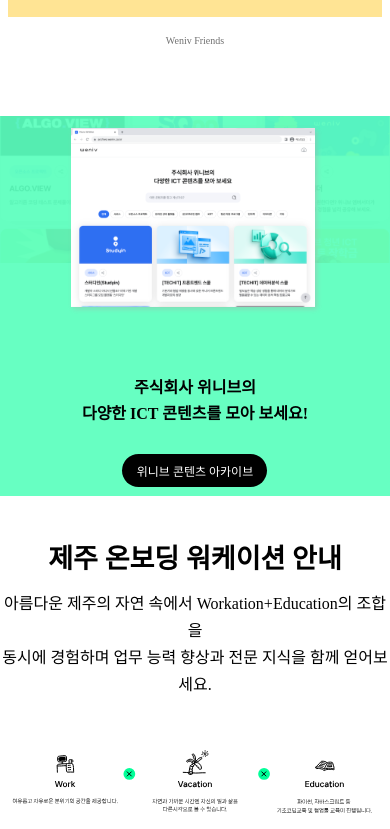
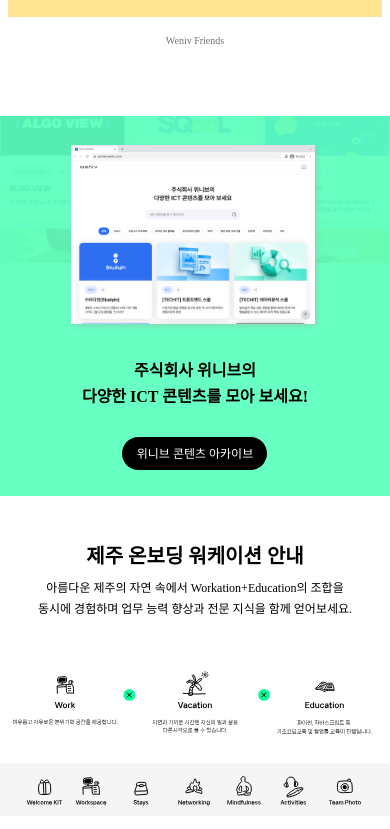
Before and after one commit to weniv/opeaceLandingpage, a React (Create React App) app: page / in a window 390 px wide. Shown: the part 2535-3364 px from the top of the page. Built offline with nearby package versions, Linux system fonts and the light colour scheme; a web font is replaced by a local one.

Commit message:
💄 Style: 반응형 레이아웃 통일

```diff
--- a/src/components/CompanyIntro.jsx
+++ b/src/components/CompanyIntro.jsx
@@ -3,12 +3,17 @@
 import { Title, SubTitle } from './atom';
 import styled from 'styled-components';
 import { companyIntroList, googleFormLink } from '../text';
+import { useResizeContext } from '../context/ResizeContext';
 
 export default function CompanyIntro() {
+  const { isMobile } = useResizeContext();
+
   return (
     <Layout>
-      <Title>기업 소개</Title>
-      <SubTitle>본 프로젝트는 오피스제주, 주식회사 위니브 2개사가 연합하여 공동 진행합니다.</SubTitle>
+      <Title isMobile={isMobile}>기업 소개</Title>
+      <SubTitle isMobile={isMobile}>
+        본 프로젝트는 오피스제주, 주식회사 위니브 2개사가 연합하여 공동 진행합니다.
+      </SubTitle>
 
       <Wrap>
         {companyIntroList.map((el) => (
--- a/src/components/Footer.jsx
+++ b/src/components/Footer.jsx
@@ -2,18 +2,21 @@
 import styled from 'styled-components';
 import Layout from './Layout';
 import { partnershipList } from '../text';
+import { useResizeContext } from '../context/ResizeContext';
 
 export default function Footer() {
+  const { isMobile } = useResizeContext();
+
   return (
     <Layout>
-      <Text>
+      <Text isMobile={isMobile}>
         제주 온보딩 워케이션 프로그램 JTP제주테크노파크의
         <br />
         <strong>[디지털 트랜스포메이션 관광융합 프로젝트]</strong>
         <br />
         선정, 지원을 받아 진행하는 프로젝트입니다.
       </Text>
-      <Partnership>
+      <Partnership isMobile={isMobile}>
         {partnershipList.map((el) => (
           <img key={el.id} src={process.env.PUBLIC_URL + `/img/${el.logo}.svg`} alt={`${el.logo} 로고 이미지`} />
         ))}
@@ -24,6 +27,7 @@
 
 const Text = styled.p`
   font-size: 1em;
+  font-size: ${({ isMobile }) => (isMobile ? '0.75em' : '1em')};
   line-height: 1.69em;
   text-align: center;
 
@@ -36,9 +40,10 @@
   display: flex;
   align-items: center;
   gap: 3.88em;
+  gap: ${({ isMobile }) => (isMobile ? '1.87em' : '3.88em')};
   margin-top: 2.25em;
 
   img {
-    width: 12em;
+    width: ${({ isMobile }) => (isMobile ? '8em' : '12em')};
   }
 `;
--- a/src/components/Notification.jsx
+++ b/src/components/Notification.jsx
@@ -2,12 +2,15 @@
 import styled from 'styled-components';
 import { Title, SubTitle } from './atom/index';
 import Layout from './Layout';
+import { useResizeContext } from '../context/ResizeContext';
 
 export default function Notification() {
+  const { isMobile } = useResizeContext();
+
   return (
     <Layout>
-      <Title>제주 온보딩 워케이션 안내</Title>
-      <SubTitle>
+      <Title isMobile={isMobile}>제주 온보딩 워케이션 안내</Title>
+      <SubTitle isMobile={isMobile}>
         아름다운 제주의 자연 속에서 Workation+Education의 조합을
         <br />
         동시에 경험하며 업무 능력 향상과 전문 지식을 함께 얻어보세요.
--- a/src/components/WenivIntro.jsx
+++ b/src/components/WenivIntro.jsx
@@ -80,6 +80,7 @@
     padding: ${({ isMobile }) => (isMobile ? '34px 0' : '0 6.38em')};
     justify-content: center;
     gap: 11%;
+    gap: ${({ isMobile }) => (isMobile ? 0 : '11%')};
 
     img {
       width: ${({ isMobile }) => (isMobile ? '15.875rem' : '30em')};
```
